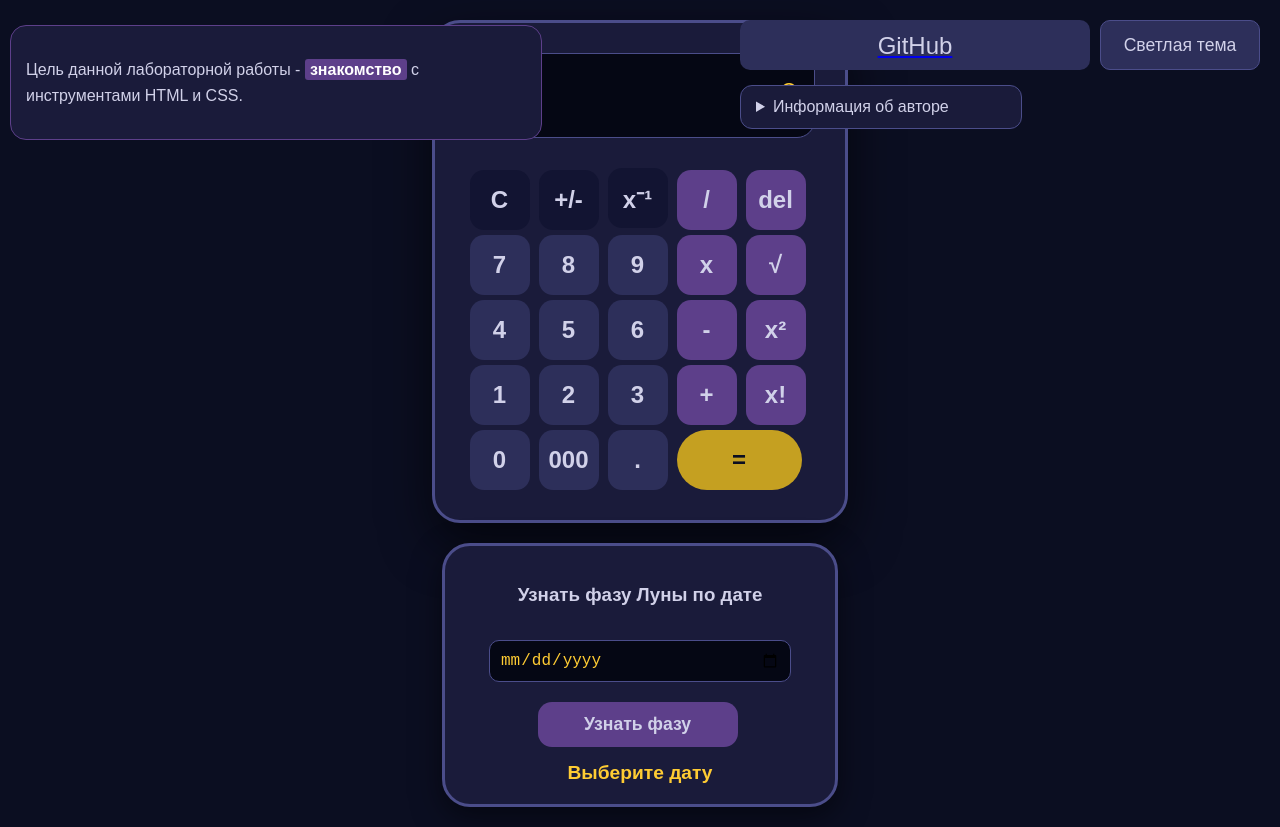
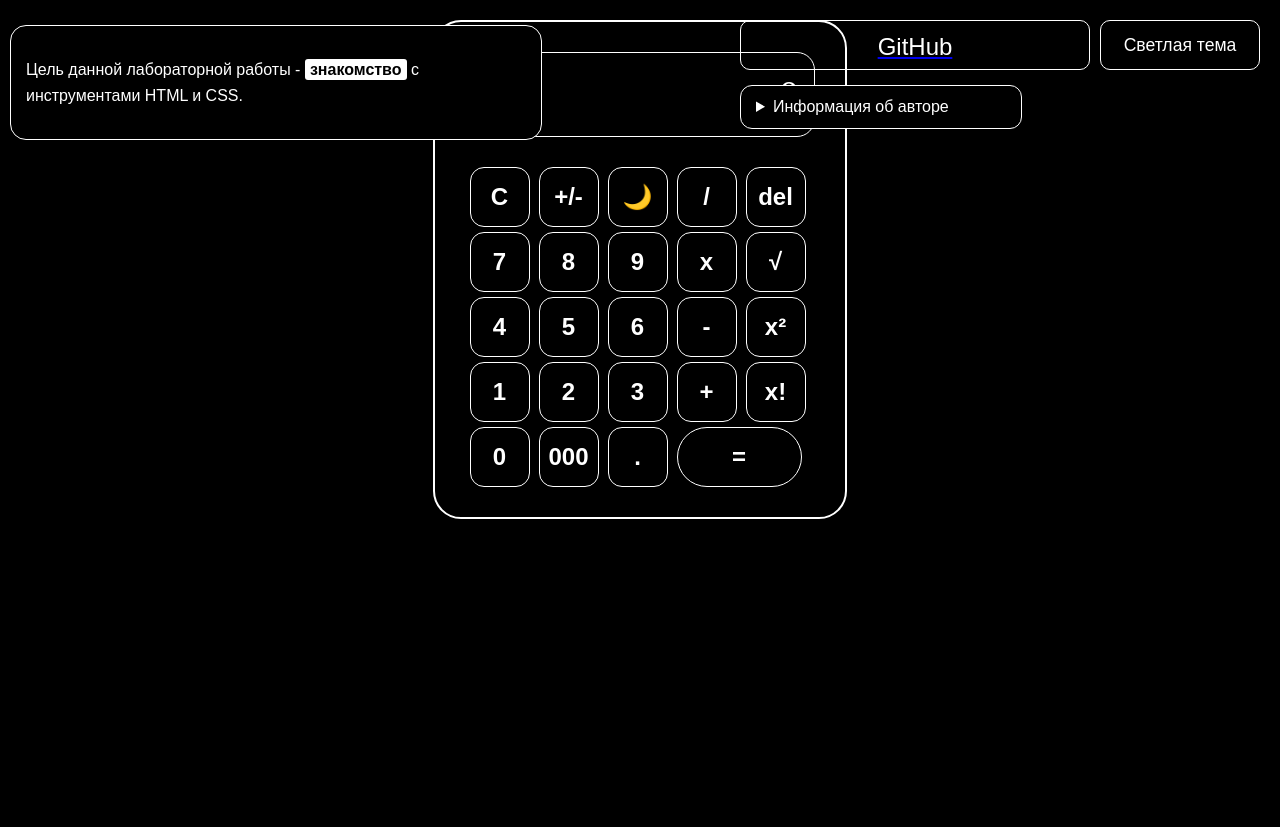
Before and after one commit to fiufnvanfiufn/IU5_41B_CHICHEV_NAP_LABS_25-26, a plain HTML site: page calculator.html in a window 1280 px wide. After the commit the page ends 800 px from the top, so only its background shows below. Drawn offline with Linux system fonts and the light colour scheme.

Commit message:
fix color, function and code naming

```diff
--- a/calculator.html
+++ b/calculator.html
@@ -5,57 +5,51 @@
   <link rel="stylesheet" href="style.css">
 </head>
 <body>
-  <div class="calculator">
-    <div id="oracle_output" class="result">0</div>
+  <div class="cosmic_calculator">
+  <div id="planet_output" class="result">0</div>
 
   <div>
     <div>
       <button id="cosmic_clear" class="my-btn secondary">C</button>
-        <button id="aspect_sign" class="my-btn secondary">+/-</button>
-        <button id="orbit_inverse" class="my-btn secondary">x⁻¹</button>
-        <button id="orbit_div" class="my-btn primary">/</button>
-        <button id="cosmic_del" class="my-btn primary">del</button>
+      <button id="cosmic_sign" class="my-btn secondary">+/-</button>
+      <button id="cosmic_lunar" class="my-btn secondary">🌙</button>
+      <button id="cosmic_div" class="my-btn primary">/</button>
+      <button id="cosmic_delete" class="my-btn primary">del</button>
     </div>
 
     <div>
-        <button id="star_7" class="my-btn">7</button>
-        <button id="star_8" class="my-btn">8</button>
-        <button id="star_9" class="my-btn">9</button>
-        <button id="orbit_mult" class="my-btn primary">x</button>
-        <button id="orbit_sqrt" class="my-btn primary">√</button>
+      <button id="planet_neptune" class="my-btn">7</button>
+      <button id="planet_uranus" class="my-btn">8</button>
+      <button id="planet_saturn" class="my-btn">9</button>
+      <button id="cosmic_mult" class="my-btn primary">x</button>
+      <button id="cosmic_sqrt" class="my-btn primary">√</button>
     </div>
 
     <div>
-        <button id="star_4" class="my-btn">4</button>
-        <button id="star_5" class="my-btn">5</button>
-        <button id="star_6" class="my-btn">6</button>
-        <button id="orbit_minus" class="my-btn primary">-</button>
-        <button id="orbit_secdg" class="my-btn primary">x²</button>
+      <button id="planet_jupiter" class="my-btn">4</button>
+      <button id="planet_mars" class="my-btn">5</button>
+      <button id="planet_earth" class="my-btn">6</button>
+      <button id="cosmic_minus" class="my-btn primary">-</button>
+      <button id="cosmic_square" class="my-btn primary">x²</button>
     </div>
 
     <div>
-        <button id="star_1" class="my-btn">1</button>
-        <button id="star_2" class="my-btn">2</button>
-        <button id="star_3" class="my-btn">3</button>
-        <button id="orbit_plus" class="my-btn primary">+</button>
-        <button id="orbit_factorial" class="my-btn primary">x!</button>
+      <button id="planet_venus" class="my-btn">1</button>
+      <button id="planet_mercury" class="my-btn">2</button>
+      <button id="planet_sun" class="my-btn">3</button>
+      <button id="cosmic_plus" class="my-btn primary">+</button>
+      <button id="cosmic_factorial" class="my-btn primary">x!</button>
     </div>
 
     <div>
-        <button id="star_0" class="my-btn">0</button>
-        <button id="star_000" class="my-btn">000</button>
-        <button id="star_dot" class="my-btn">.</button>
-        <button id="oracle_equal" class="my-btn primary execute">=</button>
+      <button id="planet_pluto" class="my-btn">0</button>
+      <button id="planet_asteroid" class="my-btn">000</button>
+      <button id="planet_comet" class="my-btn">.</button>
+      <button id="cosmic_equal" class="my-btn primary execute">=</button>
     </div>
   </div>
 </div>
 
-  <div class="moon-phase-box">
-    <h3>Узнать фазу Луны по дате</h3>
-    <input type="date" id="moon_date_input" class="moon-input">
-    <button id="btn_get_moon" class="my-btn primary moon-btn">Узнать фазу</button>
-    <div id="moon_result" class="moon-result">Выберите дату</div>
-</div>
 
   <div id="astral_tech">
     <a href="https://github.com/fiufnvanfiufn/IU5_41B_CHICHEV_NAP_LABS_25-26.git">
--- a/script.js
+++ b/script.js
@@ -7,8 +7,8 @@ window.onload = function() {
     let isAccumulativeMode = false
     let lastResult = ''
 
-    const outputElement = document.getElementById("oracle_output")
-    const digitButtons = document.querySelectorAll('[id ^= "star_"]')
+    const outputElement = document.getElementById("planet_output")
+    const digitButtons = document.querySelectorAll('[id ^= "planet_"]')
 
     function fact(n) {
         if (n < 0) return 'Ошибка'
@@ -39,12 +39,12 @@ window.onload = function() {
         }
     });
 
-    document.getElementById("orbit_mult").onclick = function() {
+    document.getElementById("cosmic_mult").onclick = function() {
         if (a === '') return
         selectedOperation = 'x'
     }
 
-    document.getElementById("orbit_plus").onclick = function() {
+    document.getElementById("cosmic_plus").onclick = function() {
         if (a === '') return
         if (selectedOperation === '+') {
             isAccumulativeMode = true
@@ -57,7 +57,7 @@ window.onload = function() {
         b = ''
     }
 
-    document.getElementById("orbit_minus").onclick = function() {
+    document.getElementById("cosmic_minus").onclick = function() {
         if (a === '') return
         if (selectedOperation === '-') {
             isAccumulativeMode = true
@@ -70,12 +70,12 @@ window.onload = function() {
         b = ''
     }
 
-    document.getElementById("orbit_div").onclick = function() {
+    document.getElementById("cosmic_div").onclick = function() {
         if (a === '') return
         selectedOperation = '/'
     }
 
-    document.getElementById("aspect_sign").onclick = function() {
+    document.getElementById("cosmic_sign").onclick = function() {
         if (!selectedOperation && a !== '') {
             a = ((+a) * -1).toString()
             outputElement.innerHTML = a
@@ -85,18 +85,7 @@ window.onload = function() {
         }
     }
 
-    document.getElementById("orbit_inverse").onclick = function() {
-        let target = (selectedOperation && b !== '') ? b : a
-        if (target === '' || (+target) === 0) {
-            outputElement.innerHTML = 'Ошибка'
-            return
-        }
-        let res = (1 / (+target)).toString()
-        if (!selectedOperation) a = res; else b = res;
-        outputElement.innerHTML = res
-    }
-
-    document.getElementById("cosmic_del").onclick = function() {
+    document.getElementById("cosmic_delete").onclick = function() {
         if (!selectedOperation && a !== '') {
             a = a.slice(0, -1)
             outputElement.innerHTML = a || '0'
@@ -106,7 +95,7 @@ window.onload = function() {
         }
     }
 
-    document.getElementById("orbit_sqrt").onclick = function() {
+    document.getElementById("cosmic_sqrt").onclick = function() {
         let target = (selectedOperation && b !== '') ? b : a
         if (target === '' || (+target) < 0) {
             outputElement.innerHTML = 'Ошибка'
@@ -117,7 +106,7 @@ window.onload = function() {
         outputElement.innerHTML = res
     }
 
-    document.getElementById("orbit_secdg").onclick = function() {
+    document.getElementById("cosmic_square").onclick = function() {
         let target = (selectedOperation && b !== '') ? b : a
         if (target === '') return
         let res = Math.pow((+target), 2).toString()
@@ -153,13 +142,13 @@ window.onload = function() {
         outputElement.innerHTML = a
     }
 
-    document.getElementById("oracle_equal").onclick = function() {
+    document.getElementById("cosmic_equal").onclick = function() {
         calculateResult()
         isAccumulativeMode = false
         selectedOperation = null
     }
 
-    document.getElementById("orbit_factorial").onclick = function() {
+    document.getElementById("cosmic_factorial").onclick = function() {
         let target = (selectedOperation && b !== '') ? b : a
         if (target === '') return
         let res = fact(+target).toString()
@@ -181,30 +170,38 @@ window.onload = function() {
         }
     }
 
-    document.getElementById("btn_get_moon").onclick = function() {
-    const dateInput = document.getElementById("moon_date_input").value;
-    if (!dateInput) {
-        document.getElementById("moon_result").innerHTML = "Введите дату!";
-        return;
+    let lunarOpen = false
+
+document.getElementById("cosmic_lunar").onclick = function() {
+    let input = (!selectedOperation || b === '') ? a : b
+
+    if (input.length !== 8) {
+        outputElement.innerHTML = "Формат: ГГГГММДД"
+        return
     }
 
-    const date = new Date(dateInput);
-    let year = date.getFullYear();
-    let month = date.getMonth() + 1;
-    let day = date.getDate();
+    let year = parseInt(input.slice(0, 4))
+    let month = parseInt(input.slice(4, 6))
+    let day = parseInt(input.slice(6, 8))
+
+    if (month < 1 || month > 12 || day < 1 || day > 31) {
+        outputElement.innerHTML = "Ошибка даты"
+        return
+    }
 
     if (month < 3) {
-        year--;
-        month += 12;
+        year--
+        month += 12
     }
 
-    let c = 365.25 * year;
-    let e = 30.6 * month;
-    let jd = c + e + day - 694039.09;
-    jd /= 29.5305882;
-    let b = parseInt(jd);
-    jd -= b;
-    let phase = Math.round(jd * 8);
+    let c = 365.25 * year
+    let e = 30.6 * (month + 1)
+    let jd = c + e + day - 694039.09
+    jd /= 29.5305882
+
+    let tmp = parseInt(jd)
+    jd -= tmp
+    let phase = Math.round(jd * 8)
 
     const phases = [
         "Новолуние",
@@ -216,8 +213,8 @@ window.onload = function() {
         "Последняя четверть",
         "Старая луна",
         "Новолуние"
-    ];
+    ]
 
-    document.getElementById("moon_result").innerHTML = phases[phase];
-};
-};
+    outputElement.innerHTML = phases[phase]
+}
+}
--- a/style.css
+++ b/style.css
@@ -4,19 +4,20 @@
   width: 60px;
   height: 60px;
   border-radius: 14px;
-  border: none;
-  background: #2d2f5a;
-  color: #d1d1e9;
+  border: 1px solid white;
+  background: transparent;
+  color: white;
   font-size: 1.5rem;
   font-family: Arial, Helvetica, sans-serif;
   cursor: pointer;
   user-select: none;
   font-weight: 800;
-  transition: background 0.2s ease;
+  transition: all 0.2s ease;
 }
 
 .my-btn:hover {
-  background: #3e4182;
+  background: white;
+  color: black;
 }
 
 .my-btn:active {
@@ -24,32 +25,33 @@
 }
 
 .my-btn.primary {
-  background: #5d3f8a;
+  border: 1px solid white;
 }
 
 .my-btn.secondary {
-  background: #121432;
+  border: 1px solid white;
 }
 
 .my-btn.execute {
   width: 125px;
   border-radius: 34px;
-  background: #c5a021;
-  color: #0b0e21;
+  border: 1px solid white;
+  background: transparent;
+  color: white;
 }
 
-.calculator {
+.cosmic_calculator {
   padding: 30px;
   display: flex;
   flex-direction: column;
   align-items: center;
   gap: 10px;
-  border: 3px solid #4b4d8a;
+  border: 2px solid white;
   border-radius: 28px;
   width: fit-content;
   margin: 20px auto;
-  background-color: #1a1b3a;
-  box-shadow: 0 20px 50px rgba(0, 0, 0, 0.6);
+  background-color: black;
+  box-shadow: none;
 }
 
 .result {
@@ -58,16 +60,16 @@
   margin-bottom: 15px;
   padding-right: 15px;
   border-radius: 18px;
-  background: #050714;
+  background: black;
   text-align: right;
-  color: #ffcc33;
+  color: white;
   font-size: 2.5rem;
   font-family: 'Times New Roman', Times, serif;
   display: flex;
   align-items: center;
   justify-content: flex-end;
   box-sizing: border-box;
-  border: 1px solid #4b4d8a;
+  border: 1px solid white;
 }
 
 .git_btn {
@@ -76,11 +78,11 @@
   height: 50px;
   margin-bottom: 15px;
   border-radius: 10px;
-  background: #2d2f5a;
-  border: none;
+  background: transparent;
+  border: 1px solid white;
   text-align: center;
   line-height: 50px;
-  color: #d1d1e9;
+  color: white;
   font-size: 1.5rem;
   font-family: Arial, Helvetica, sans-serif;
   display: block;
@@ -92,18 +94,18 @@
   left: 10px;
   margin-top: 20px;
   padding: 15px;
-  background-color: #1a1b3a;
-  border: 1px solid #5d3f8a;
+  background-color: black;
+  border: 1px solid white;
   border-radius: 16px;
-  color: #d1d1e9;
+  color: white;
   font-family: Arial, Helvetica, sans-serif;
   line-height: 1.6;
   max-width: 500px;
 }
 
 .lab-purpose mark {
-  background-color: #5d3f8a;
-  color: white;
+  background-color: white;
+  color: black;
   padding: 2px 5px;
   border-radius: 3px;
   font-weight: bold;
@@ -112,10 +114,10 @@
 .switch_theme {
   width: 160px;
   height: 50px;
-  border: 1px solid #4b4d8a;
+  border: 1px solid white;
   border-radius: 10px;
-  background: #2d2f5a;
-  color: #d1d1e9;
+  background: transparent;
+  color: white;
   cursor: pointer;
   font-size: 1.1rem;
 }
@@ -133,9 +135,9 @@
 }
 
 #author_scroll {
-  background-color: #1a1b3a;
-  color: #d1d1e9;
-  border: 1px solid #4b4d8a;
+  background-color: black;
+  color: white;
+  border: 1px solid white;
   border-radius: 12px;
   padding: 12px 15px;
   width: 250px;
@@ -143,132 +145,12 @@
 }
 
 body {
-  background-color: #0b0e21;
+  background-color: black;
 }
 
-/* --- LIGHT THEME (CLASSIC) --- */
-
-body.light-theme {
-  background-color: white;
+.lunar_result {
+  font-weight: bold;
+  color: white;
+  font-size: 1.2rem;
+  text-align: center;
 }
-
-body.light-theme .calculator {
-  background-color: white;
-  border-color: #4a90e2;
-  box-shadow: 0 10px 30px rgba(0, 0, 0, 0.1);
-}
-
-body.light-theme .result {
-  background: white;
-  color: #333;
-  border: 3px solid #4a90e2;
-}
-
-body.light-theme .my-btn {
-  background: #e0e0e0;
-  color: #333;
-}
-
-body.light-theme .my-btn:hover {
-  background: #d0d0d0;
-}
-
-body.light-theme .my-btn.primary {
-  background: #4a90e2;
-  color: white;
-}
-
-body.light-theme .my-btn.secondary {
-  background: #f5a623;
-  color: white;
-}
-
-body.light-theme .my-btn.execute {
-  background: #4a90e2; /* Оставил в тон primary для чистоты стиля */
-  color: white;
-}
-
-body.light-theme .git_btn {
-  background: #e0e0e0;
-  color: #333;
-  border: 1px solid #ccc;
-}
-
-body.light-theme .lab-purpose {
-  background-color: #f9f9f9;
-  border: 1px solid #4a90e2;
-  color: #333;
-}
-
-body.light-theme .lab-purpose mark {
-  background-color: #4a90e2;
-}
-
-body.light-theme #author_scroll {
-  background-color: white;
-  border: 1px solid #4a90e2;
-  color: #333;
-}
-
-body.light-theme .switch_theme {
-  background: white;
-  color: #333;
-  border: 1px solid #4a90e2;
-}
-
-.moon-phase-box {
-    margin: 20px auto;
-    padding: 20px;
-    width: 350px;
-    background-color: #1a1b3a;
-    border: 3px solid #4b4d8a;
-    border-radius: 28px;
-    display: flex;
-    flex-direction: column;
-    align-items: center;
-    gap: 15px;
-    color: #d1d1e9;
-    font-family: Arial, sans-serif;
-    box-shadow: 0 10px 30px rgba(0, 0, 0, 0.5);
-}
-
-.moon-input {
-    width: 80%;
-    padding: 10px;
-    border-radius: 10px;
-    border: 1px solid #4b4d8a;
-    background: #050714;
-    color: #ffcc33;
-    font-size: 1rem;
-    outline: none;
-}
-
-.moon-btn {
-    width: 200px;
-    height: 45px;
-    font-size: 1.1rem;
-}
-
-.moon-result {
-    font-weight: bold;
-    color: #ffcc33;
-    font-size: 1.2rem;
-    text-align: center;
-}
-
-body.light-theme .moon-phase-box {
-    background-color: white;
-    border-color: #4a90e2;
-    color: #333;
-    box-shadow: 0 10px 30px rgba(0, 0, 0, 0.1);
-}
-
-body.light-theme .moon-input {
-    background: #f8f9fa;
-    color: #333;
-    border-color: #ccc;
-}
-
-body.light-theme .moon-result {
-    color: #4a90e2;
-}
```
Lines whose indentation alone changed are shown as unchanged.
